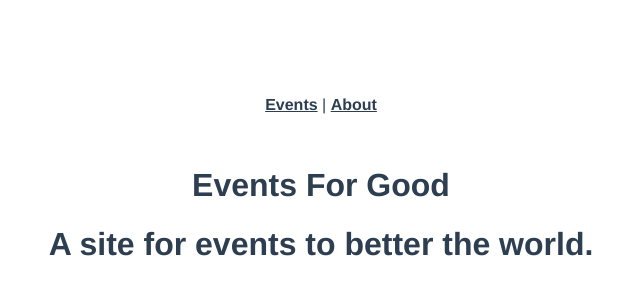
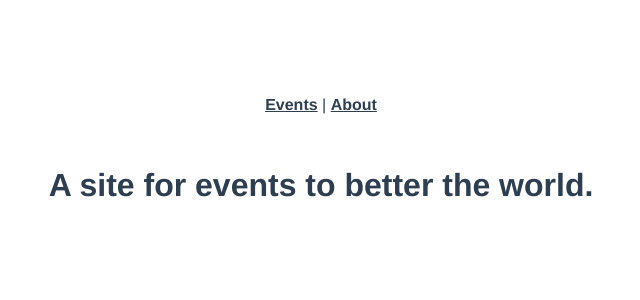
Before and after one commit to rezamazaheri/real-world-vue, a Vue app: page /about in a window 1280 px wide. Shown: the top 300 px of the page, without its empty margins (319-959 px from the left). Built offline with nearby package versions, Linux system fonts and the light colour scheme.

Commit message:
Delete Events For Good Heading

```diff
--- a/src/App.vue
+++ b/src/App.vue
@@ -10,7 +10,6 @@ Main Vue File(Root Component)
 		<router-link :to="{ name: 'EventList' }">Events</router-link> |
 		<router-link :to="{ name: 'About' }">About</router-link>
 	</div>
-	<h1>Events For Good</h1>
 	<router-view></router-view>
 </div>
 </template>
```
